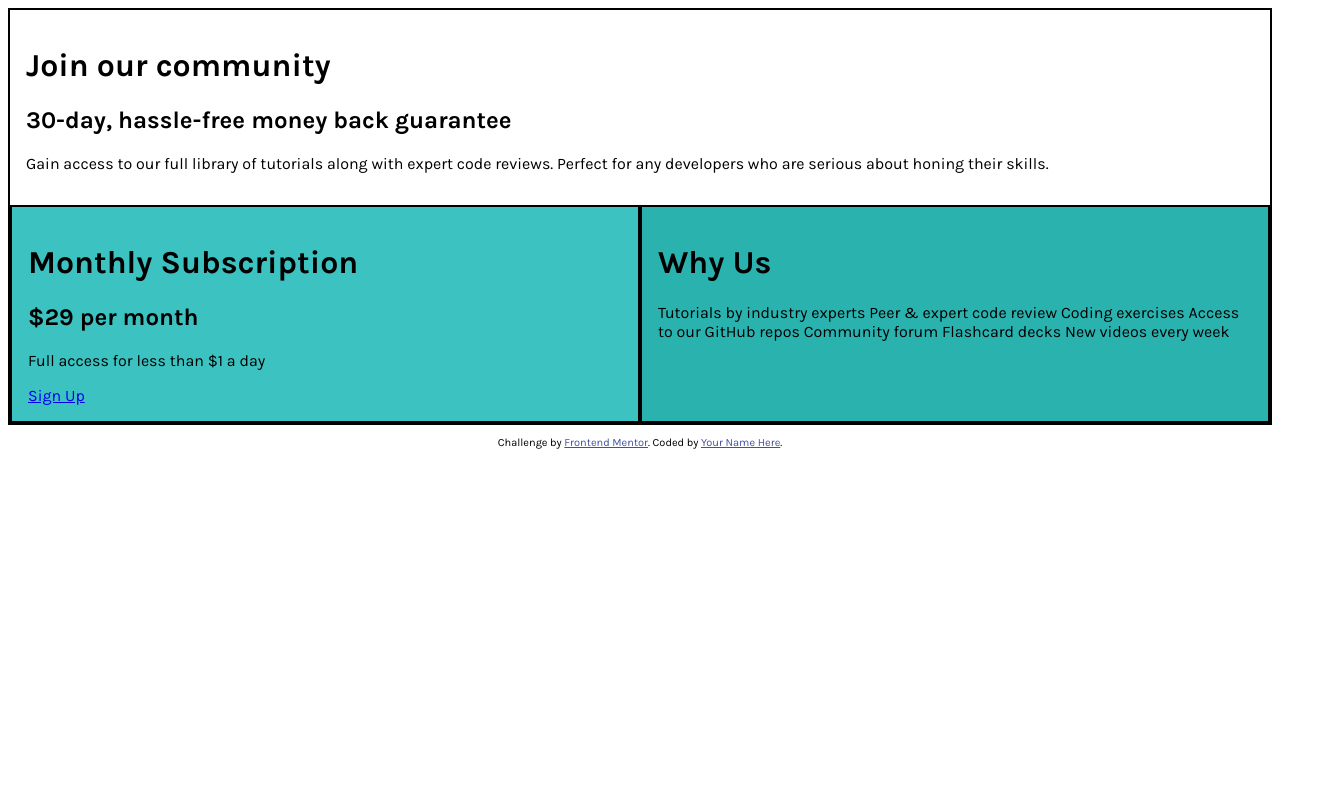
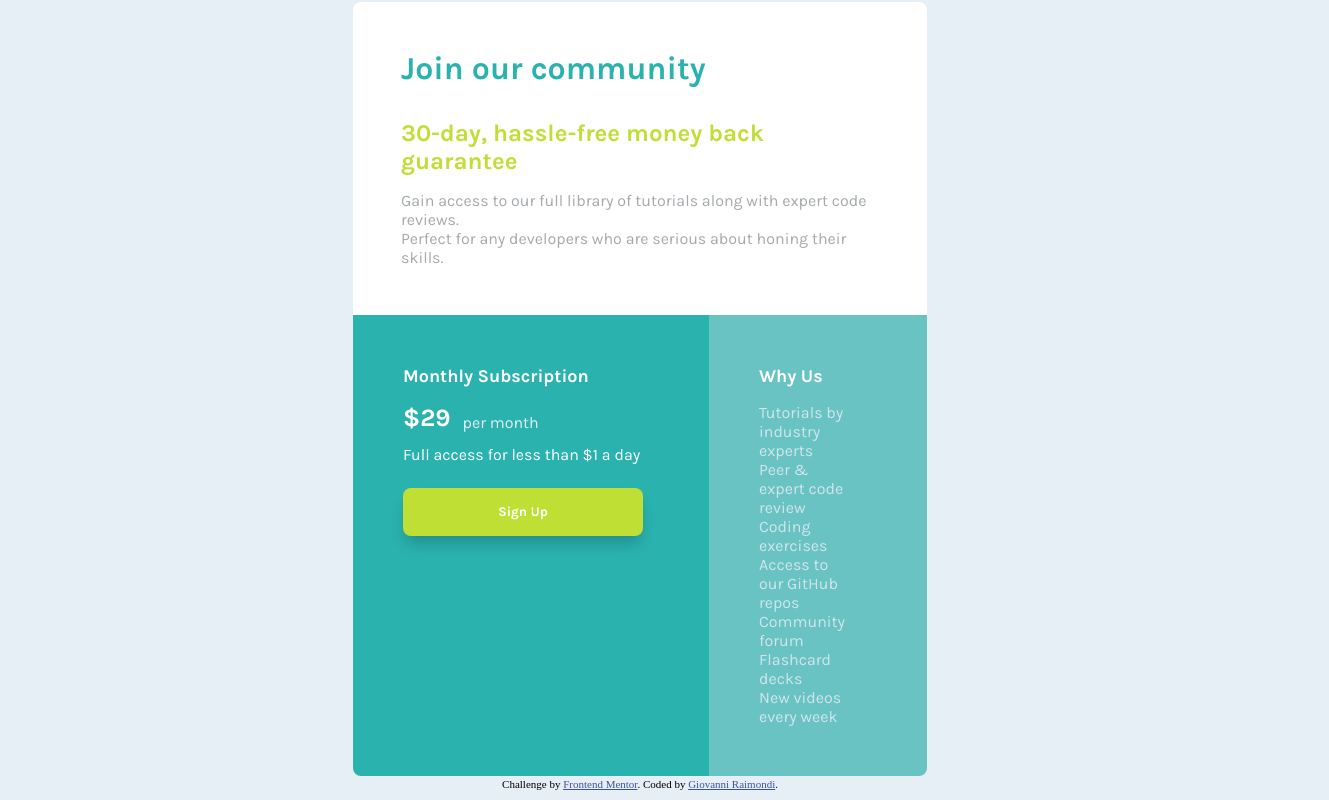
Before and after one commit to TheDustyLion/single_price_grid_component, a plain HTML site: page index.html in a window 1280 px wide. Shown: the whole page, 1329 px wide, since content can reach past the window. Drawn offline with Linux system fonts and the light colour scheme.

Commit message:
Final Touches

```diff
--- a/index.html
+++ b/index.html
@@ -18,38 +18,37 @@
   <div class="wrap">
   <div class="wrapper">
     <div class="topcard">
-  <h1>Join our community</h1>
+  <h1 id="top-h1">Join our community</h1>
 
-  <h2>30-day, hassle-free money back guarantee</h2>
+  <h2 id="top-h2">30-day, hassle-free money back guarantee</h2>
 
-  <p>
-    Gain access to our full library of tutorials along with expert code reviews.
+  <p id="top-p">
+    Gain access to our full library of tutorials along with expert code reviews. <br>
   Perfect for any developers who are serious about honing their skills.
   </p>
 </div>
 <div class="wrapper2">
 <div class="leftcard">
 
-  <h1>Monthly Subscription</h1>
+  <h1 id="left-h1">Monthly Subscription</h1>
 
-  <h2>&dollar;29 per month</h2>
+  <span id="dollar">&dollar;29</span> <span id="per-month"> per month</span>
 
-  <p>Full access for less than &dollar;1 a day</p>
-
-  <a href="#">Sign Up</a>
+  <p id="left-p">Full access for less than &dollar;1 a day</p>
+  <button>Sign Up</button>
 </div>
 <div class="rightcard">
 
-  <h1>Why Us</h1>
+  <h1 id="right-h1">Why Us</h1>
 
-  <p>
-  Tutorials by industry experts
-  Peer &amp; expert code review
-  Coding exercises
-  Access to our GitHub repos
-  Community forum
-  Flashcard decks
-  New videos every week
+  <p id="right-p">
+  Tutorials by industry experts <br>
+  Peer &amp; expert code review <br>
+  Coding exercises <br>
+  Access to our GitHub repos <br>
+  Community forum <br>
+  Flashcard decks <br>
+  New videos every week <br>
   </p>
 </div>
 </div>
@@ -58,7 +57,7 @@
   <footer>
     <p class="attribution">
       Challenge by <a href="https://www.frontendmentor.io?ref=challenge" target="_blank">Frontend Mentor</a>.
-      Coded by <a href="#">Your Name Here</a>.
+      Coded by <a href="#">Giovanni Raimondi</a>.
     </p>
   </footer>
 </body>
--- a/main.css
+++ b/main.css
@@ -1,3 +1,9 @@
+* {
+    margin: 0;
+    padding: 0;
+    box-sizing: border-box;
+}
+
 .attribution {
     font-size: 11px;
     text-align: center;
@@ -7,13 +13,20 @@
         color: hsl(228, 45%, 44%);
 }
 
-* {
-    font-family: Karla;
+body {
+    min-height: 95vh;
+    display: grid;
+    place-content: center;
+    background-color: hsl(204, 43%, 93%);
 }
 
 
 .wrap {
-    border: 1px solid black;
+    border: 1px solid transparent;
+    margin-right: 25rem;
+    margin-left: 25rem;
+
+
 }
 
 .wrapper {
@@ -21,7 +34,8 @@
     justify-content: left;
     flex-direction: column;
     text-align: left;
-    border: 1px solid black;
+    border: 1px solid transparent;
+
 
 }
 
@@ -30,28 +44,129 @@
     justify-content: center;
     text-align: left;
 
+
 }
 
 .topcard {
 
     background-color: white ;
-    padding: 1rem;
+    padding: 3rem;
+    margin: 0;
+    border-top-right-radius: 8px;
+    border-top-left-radius: 8px;
+
+}
+
+
+#top-h1 {
+    color: hsl(179, 62%, 43%);
+
+    font-family: Karla;
+    font-weight: 700;
+}
+
+#top-h2 {
+    color: hsl(71, 73%, 54%);
+    padding-top: 2rem;
+    padding-bottom: 1rem;
+    font-family: Karla;
+    font-weight: 700;
+}
+
+#top-p {
+    color: hsl(206, 4%, 66%);
+
+    font-family: Karla;
+    font-weight: 400;
 }
 
 
 .leftcard {
 
-    background-color: hsl(179, 53%, 50%);
-    border: 2px solid black;
+    background-color: hsl(179, 62%, 43%);
+    border: 2px solid transparent;
     flex-basis: 100%;
-    padding: 1rem;
+    border-bottom-left-radius: 8px;
+    padding: 2rem 4rem 2rem 2rem;
 
 }
 
+#left-h1 {
+    color: white;
+    padding: 1rem;
+    font-family: Karla;
+    font-weight: 700;
+    font-size: large;
+
+}
+
+#left-p{
+    color: white;
+    padding-left: 1rem;
+    padding-top: 0.8rem;
+    font-family: Karla;
+    font-weight: 400;
+    font-size: medium;
+
+}
+
+#dollar {
+    font-family: 'karla', sans-serif;
+    color: white;
+    font-weight: 700;
+    font-size: 25px;
+    padding: 0.5rem;
+    padding-left: 1rem;
+
+}
+
+#per-month {
+    color: hsl(204, 43%, 93%);
+    font-family: Karla;
+    font-weight: 400;
+    vertical-align: middle;
+
+}
+
+button {
+    margin-left: 1rem;
+    margin-top: 1.5rem;
+    height: 3rem;
+    width: 15rem;
+    border-radius: 8px;
+    background-color: hsl(71, 73%, 54%);
+    color: white;
+    font-weight: 700;
+    font-family: Karla;
+    border: 1px solid transparent;
+    box-shadow: 0px 10px 15px -3px rgb(0, 0, 0, 0.2);
+}
+
+
 .rightcard {
 
-    background-color: hsl(179, 62%, 43%);
-    border: 2px solid black;
+    background-color: hsl(179, 43%, 59%);
+    border: 2px solid transparent;
     flex-basis: 100%;
+    border-bottom-right-radius: 8px;
+    padding: 2rem 4rem 2rem 2rem;
+
+}
+
+#right-h1{
+    color: white;
+    padding-left: 1rem;
+    padding-top: 1rem;
+    font-family: Karla;
+    font-weight: 700;
+    font-size: large;
+}
+
+#right-p{
+    color: hsl(200, 46%, 88%);
     padding: 1rem;
+    font-family: Karla;
+    font-weight: 400;
+    font-size: medium;
+
 }
```
